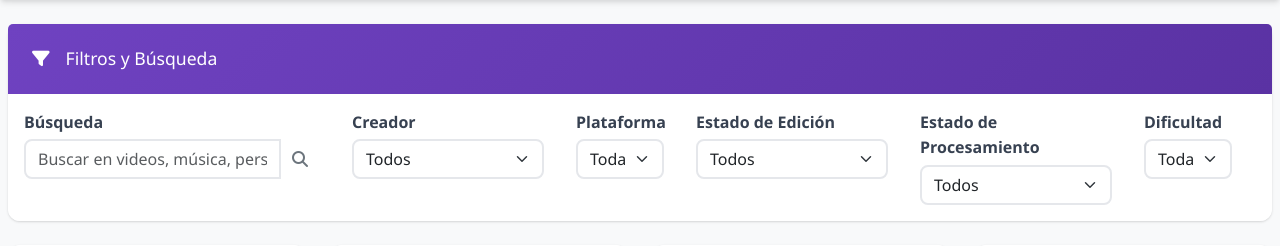
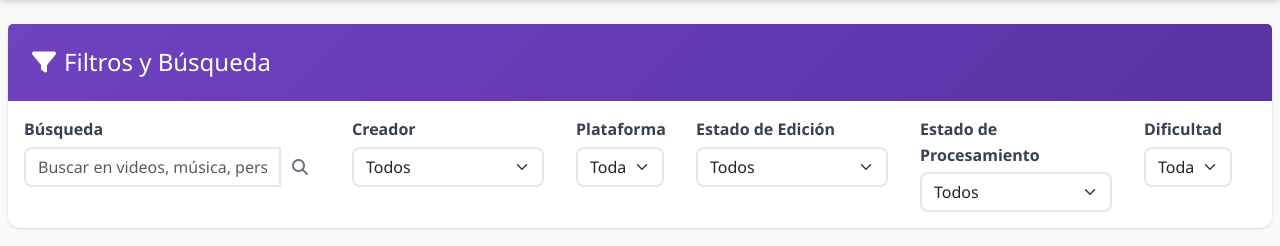
Before and after one commit to Zidane0MA/Tag-Flow, a Flask app: page / in a window 1280 px wide. Shown: the part 65-311 px from the top of the page. Run offline with Flask 3, Linux system fonts and the light colour scheme; data that the repository does not hold is empty.

Commit message:
frontend 4

```diff
--- a/src/database.py
+++ b/src/database.py
@@ -48,7 +48,7 @@ class DatabaseManager:
 
                     -- Creador (desde 4K Downloader + manual)
                     creator_name TEXT NOT NULL,
-                    platform TEXT DEFAULT 'tiktok' CHECK(platform IN ('tiktok', 'instagram', 'youtube', 'iwara', 'other')),
+                    platform TEXT DEFAULT 'tiktok',
 
                     -- Reconocimiento Automático
                     detected_music TEXT,
--- a/templates/gallery.html
+++ b/templates/gallery.html
@@ -13,9 +13,9 @@
     <div class="col-12">
         <div class="card">
             <div class="card-header">
-                <h5 class="mb-0">
+                <h4 class="mb-0">
                     <i class="fas fa-filter me-2"></i>Filtros y Búsqueda
-                </h5>
+                </h4>
             </div>
             <div class="card-body">
                 <form id="filter-form" class="row g-3" method="GET">
```
